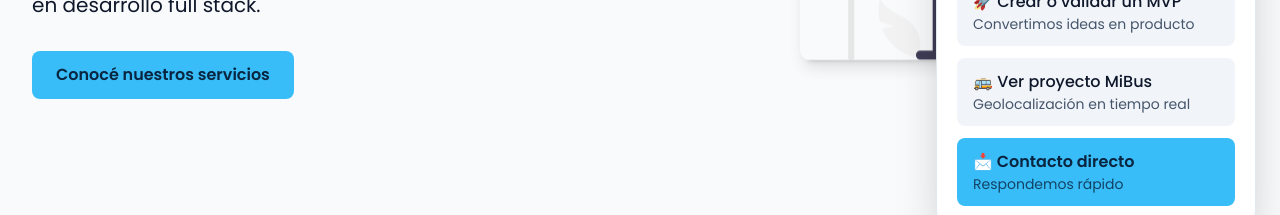
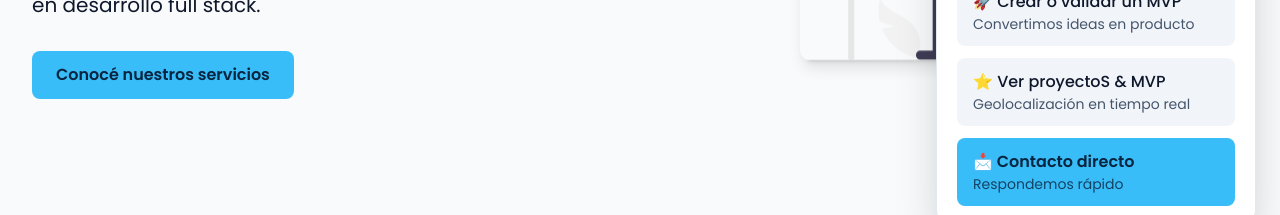
Before and after one commit to Elio-Nicolas/landing-io-red, a Next.js app: page / in a window 1280 px wide. Both pictures are taken after a click on the button 1228 px from the left and 748 px from the top of the page. Shown: the part 477-692 px from the top of the page. Built offline with nearby package versions, Linux system fonts and the light colour scheme.

Commit message:
INTEGRACION DE BOT

```diff
--- a/components/Bot.tsx
+++ b/components/Bot.tsx
@@ -9,7 +9,6 @@ export default function Bot() {
     <>
       {/* Botón flotante */}
 
-  return (
     <button
       onClick={() => setOpen(!open)}
       className="
@@ -113,7 +112,7 @@ export default function Bot() {
               "
             >
               <div className="font-medium text-slate-900">
-                🚌 Ver proyecto MiBus
+                ⭐ Ver proyectoS & MVP
               </div>
               <div className="text-sm text-slate-600">
                 Geolocalización en tiempo real
```
